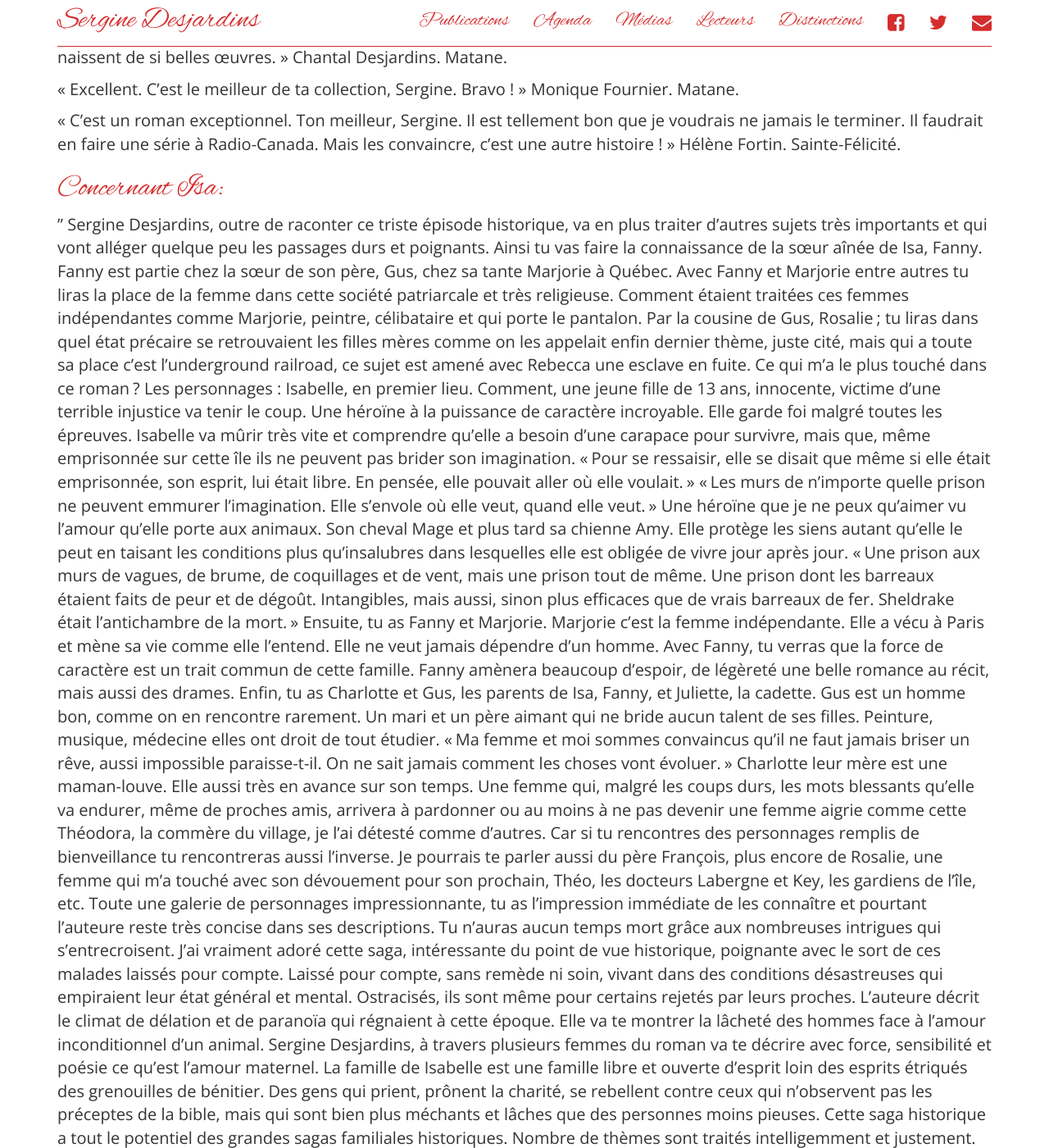
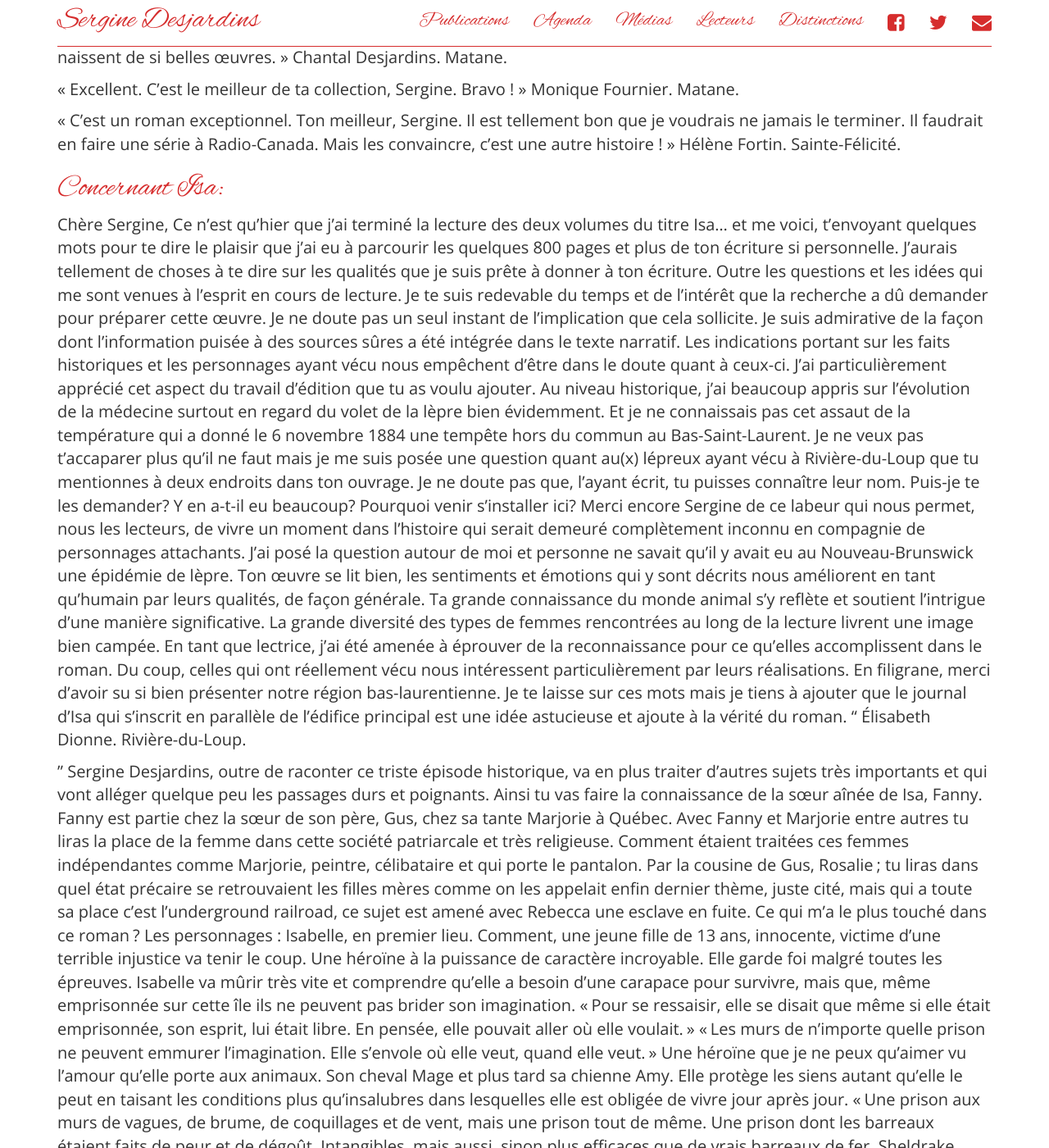
Before and after one commit to serginedesjardins/serginedesjardins.github.io, a Jekyll site: the page built from lecteurs.md, in a window 1280 px wide and 1400 px high, scrolled down 7183 px. Shown: the whole window at 82% size. Built offline with Jekyll 4.4.1, drawn with Linux system fonts in a browser that asks for light colours; nearby versions of some CDN libraries.

Commit message:
sur Isa : É. Dionne

```diff
--- a/lecteurs.md
+++ b/lecteurs.md
@@ -115,6 +115,16 @@ Message sur Facebook, le 28 mai : « Je suis en train de lire Le châtiment de C
 « C’est un roman exceptionnel. Ton meilleur, Sergine. Il est tellement bon que je voudrais ne jamais le terminer. Il faudrait en faire une série à Radio-Canada. Mais les convaincre, c’est une autre histoire ! » Hélène Fortin. Sainte-Félicité.
 
 # Concernant Isa:
+
+Chère Sergine,
+Ce n’est qu’hier que j’ai terminé la lecture des deux volumes du titre Isa… et me voici, t’envoyant quelques mots pour te dire le plaisir que j’ai eu à parcourir les quelques 800 pages et plus de ton écriture si personnelle.
+J’aurais tellement de choses à te dire sur les qualités que je suis prête à donner à ton écriture. Outre les questions et les idées qui me sont venues à l’esprit en cours de lecture. Je te suis redevable du temps et de l’intérêt que la recherche a dû demander pour préparer cette œuvre. Je ne doute pas un seul instant de l’implication que cela sollicite.
+Je suis admirative de la façon dont l’information puisée à des sources sûres a été intégrée dans le texte narratif. Les indications portant sur les faits historiques et les personnages ayant vécu nous empêchent d’être dans le doute quant à ceux-ci. J’ai particulièrement apprécié cet aspect du travail d’édition que tu as voulu ajouter.
+Au niveau historique, j’ai beaucoup appris sur l’évolution de la médecine surtout en regard du volet de la lèpre bien évidemment. Et je ne connaissais pas cet assaut de la température qui a donné le 6 novembre 1884 une tempête hors du commun au Bas-Saint-Laurent.
+Je ne veux pas t’accaparer plus qu’il ne faut mais je me suis posée une question quant au(x) lépreux ayant vécu à Rivière-du-Loup que tu mentionnes à deux endroits dans ton ouvrage. Je ne doute pas que, l’ayant écrit, tu puisses connaître leur nom. Puis-je te les demander? Y en a-t-il eu beaucoup? Pourquoi venir s’installer ici?
+Merci encore Sergine de ce labeur qui nous permet, nous les lecteurs, de vivre un moment dans l’histoire qui serait demeuré complètement inconnu en compagnie de personnages attachants. J’ai posé la question autour de moi et personne ne savait qu’il y avait eu au Nouveau-Brunswick une épidémie de lèpre.
+Ton œuvre se lit bien, les sentiments et émotions qui y sont décrits nous améliorent en tant qu’humain par leurs qualités, de façon générale. Ta grande connaissance du monde animal s’y reflète et soutient l’intrigue d’une manière significative. La grande diversité des types de femmes rencontrées au long de la lecture livrent une image bien campée. En tant que lectrice, j’ai été amenée à éprouver de la reconnaissance pour ce qu’elles accomplissent dans le roman. Du coup, celles qui ont réellement vécu nous intéressent particulièrement par leurs réalisations. En filigrane, merci d’avoir su si bien présenter notre région bas-laurentienne.
+Je te laisse sur ces mots mais je tiens à ajouter que le journal d’Isa qui s’inscrit en parallèle de l’édifice principal est une idée astucieuse et ajoute à la vérité du roman.  " Élisabeth Dionne. Rivière-du-Loup.
 
 " Sergine Desjardins, outre de raconter ce triste épisode historique, va en plus traiter d'autres sujets très importants et qui vont alléger quelque peu les passages durs et poignants. Ainsi tu vas faire la connaissance de la sœur aînée de Isa, Fanny.
 Fanny est partie chez la sœur de son père, Gus, chez sa tante Marjorie à Québec.
```
